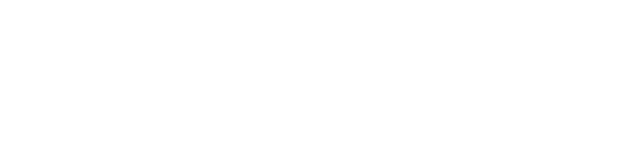
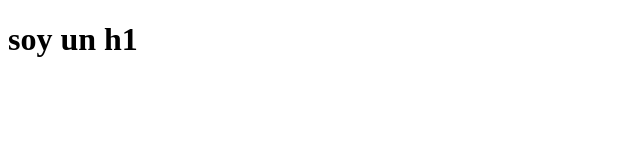
Before and after one commit to Chorkita/mi-web, a plain HTML site: page Index.html in a window 1280 px wide. Shown: the whole page, without its empty margins (0-640 px from the left). Drawn offline with Linux system fonts and the light colour scheme.

Commit message:
index with i

```diff
--- a/Index.html
+++ b/Index.html
@@ -6,4 +6,5 @@
     <title>Document</title>
   </head>
   <body></body>
+  <h1>soy un h1</h1>
 </html>
```
